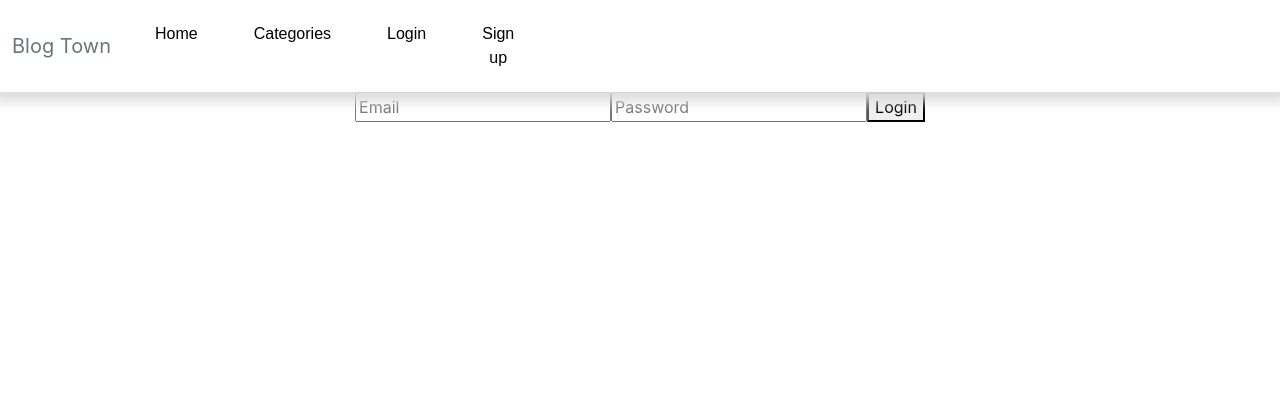
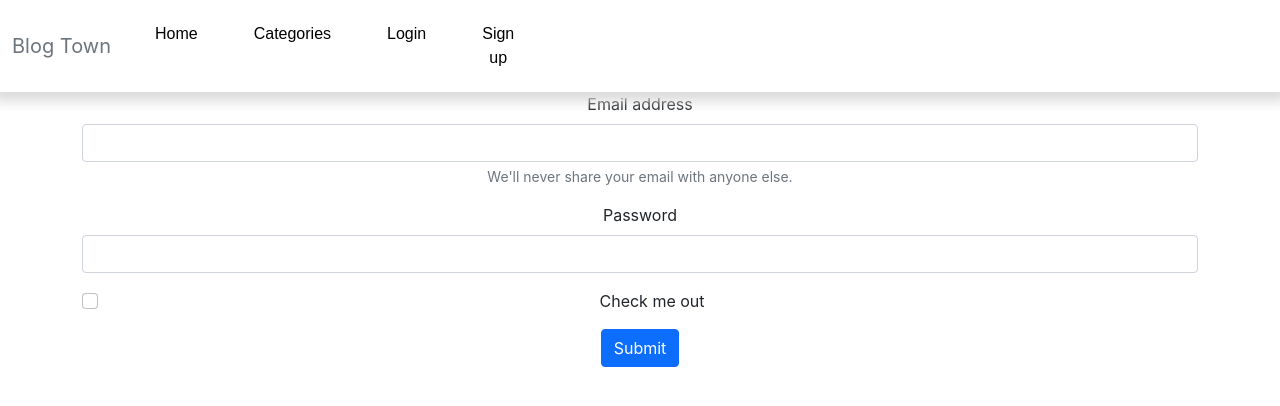
Before and after one commit to erfan-goodarzi/blog-town, a React (Create React App) app: page /login in a window 1280 px wide. Shown: the top 406 px of the page. Built offline with nearby package versions, Linux system fonts and the light colour scheme; a web font is replaced by a local one.

Commit message:
Update Login style

```diff
--- a/src/Components/auth/Login.js
+++ b/src/Components/auth/Login.js
@@ -8,7 +8,7 @@
     this.state = {
       email: "",
       password: "",
-      loginErrors: ""
+      loginErrors: "",
     };
 
     this.handleSubmit = this.handleSubmit.bind(this);
@@ -17,7 +17,7 @@
 
   handleChange(event) {
     this.setState({
-      [event.target.name]: event.target.value
+      [event.target.name]: event.target.value,
     });
   }
 
@@ -30,17 +30,17 @@
         {
           user: {
             email: email,
-            password: password
-          }
+            password: password,
+          },
         },
         { withCredentials: true }
       )
-      .then(response => {
+      .then((response) => {
         if (response.data.logged_in) {
           this.props.handleSuccessfulAuth(response.data);
         }
       })
-      .catch(error => {
+      .catch((error) => {
         console.log("login error", error);
       });
     event.preventDefault();
@@ -49,7 +49,56 @@
   render() {
     return (
       <div>
+        <div className="container">
+
+
         <form onSubmit={this.handleSubmit}>
+          <div className="mb-3">
+            <label for="exampleInputEmail1" className="form-label">
+              Email address
+            </label>
+            <input
+              type="email"
+              className="form-control"
+              id="exampleInputEmail1"
+              value={this.state.email}
+              onChange={this.handleChange}
+              required
+            />
+            <div id="emailHelp" className="form-text">
+              We'll never share your email with anyone else.
+            </div>
+          </div>
+          <div className="mb-3">
+            <label for="exampleInputPassword1" className="form-label">
+              Password
+            </label>
+            <input
+              type="password"
+              className="form-control"
+              id="exampleInputPassword1"
+              value={this.state.password}
+            onChange={this.handleChange}
+            required
+            />
+          </div>
+          <div className="mb-3 form-check">
+            <input
+              type="checkbox"
+              className="form-check-input"
+              id="exampleCheck1"
+            />
+            <label className="form-check-label" for="exampleCheck1">
+              Check me out
+            </label>
+          </div>
+          <button type="submit" className="btn btn-primary">
+            Submit
+          </button>
+        </form>
+
+        </div>
+        {/* <form onSubmit={this.handleSubmit}>
           <input
             type="email"
             name="email"
@@ -69,7 +118,7 @@
           />
 
           <button type="submit">Login</button>
-        </form>
+        </form> */}
       </div>
     );
   }
```
Also changed, not shown: src/App.js (+7 -14 lines), src/Containers/Router/Router.js (+12 -13 lines).
